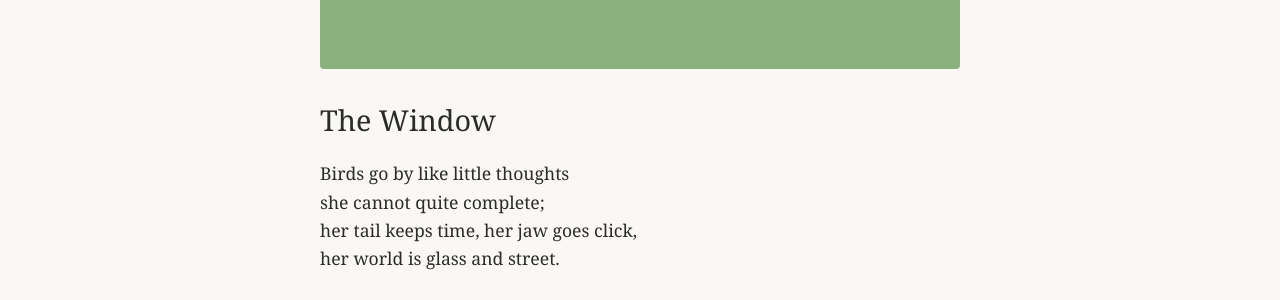
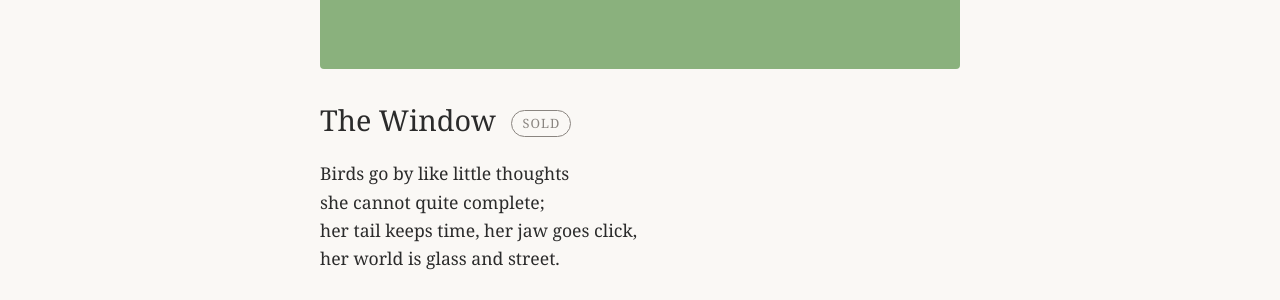
Before and after one commit to artemonre/CatsGallery, a Jekyll site: the page built from _works/the-window.md, in a window 1280 px wide. Shown: the part 657-957 px from the top of the page. Built offline with Jekyll 4.4.1, drawn with Linux system fonts in a browser that asks for light colours.

Commit message:
Add sold badge and buy button hidden for sold works
Co-Authored-By: Claude Opus 5.5 <noreply@anthropic.com>

```diff
--- a/_layouts/work.html
+++ b/_layouts/work.html
@@ -3,9 +3,12 @@ layout: default
 ---
 <article class="work">
   <img class="work-image" src="{{ page.image | relative_url }}" alt="{{ page.title }}">
-  <h1 class="work-title">{{ page.title }}</h1>
+  <h1 class="work-title">{{ page.title }}{% if page.sold %} <span class="badge">Sold</span>{% endif %}</h1>
   <div class="poem">
     {{ content }}
   </div>
+  {% unless page.sold %}{% if page.buy_url %}
+  <a class="buy" href="{{ page.buy_url }}">Buy</a>
+  {% endif %}{% endunless %}
   <a class="back" href="{{ '/' | relative_url }}">← All works</a>
 </article>
--- a/assets/style.css
+++ b/assets/style.css
@@ -44,3 +44,13 @@ main { max-width: 1100px; margin: 0 auto; padding: 0 16px; }
 .work-title { font-weight: normal; font-size: 1.8rem; margin: 28px 0 16px; }
 .poem p { white-space: pre-line; margin: 0 0 1.4em; font-size: 1.1rem; }
 .back { display: inline-block; margin-top: 24px; color: var(--muted); }
+
+.badge {
+  display: inline-block; vertical-align: middle; margin-left: 8px; padding: 2px 10px;
+  font-size: .8rem; letter-spacing: .08em; text-transform: uppercase;
+  border: 1px solid var(--muted); border-radius: 999px; color: var(--muted);
+}
+.buy {
+  display: inline-block; margin: 8px 16px 0 0; padding: 10px 28px;
+  background: var(--text); color: var(--bg); text-decoration: none; border-radius: 4px;
+}
```
Also changed, not shown: _works/sunbeam.md (+1 -0 lines), _works/the-window.md (+2 -0 lines), README.md.
